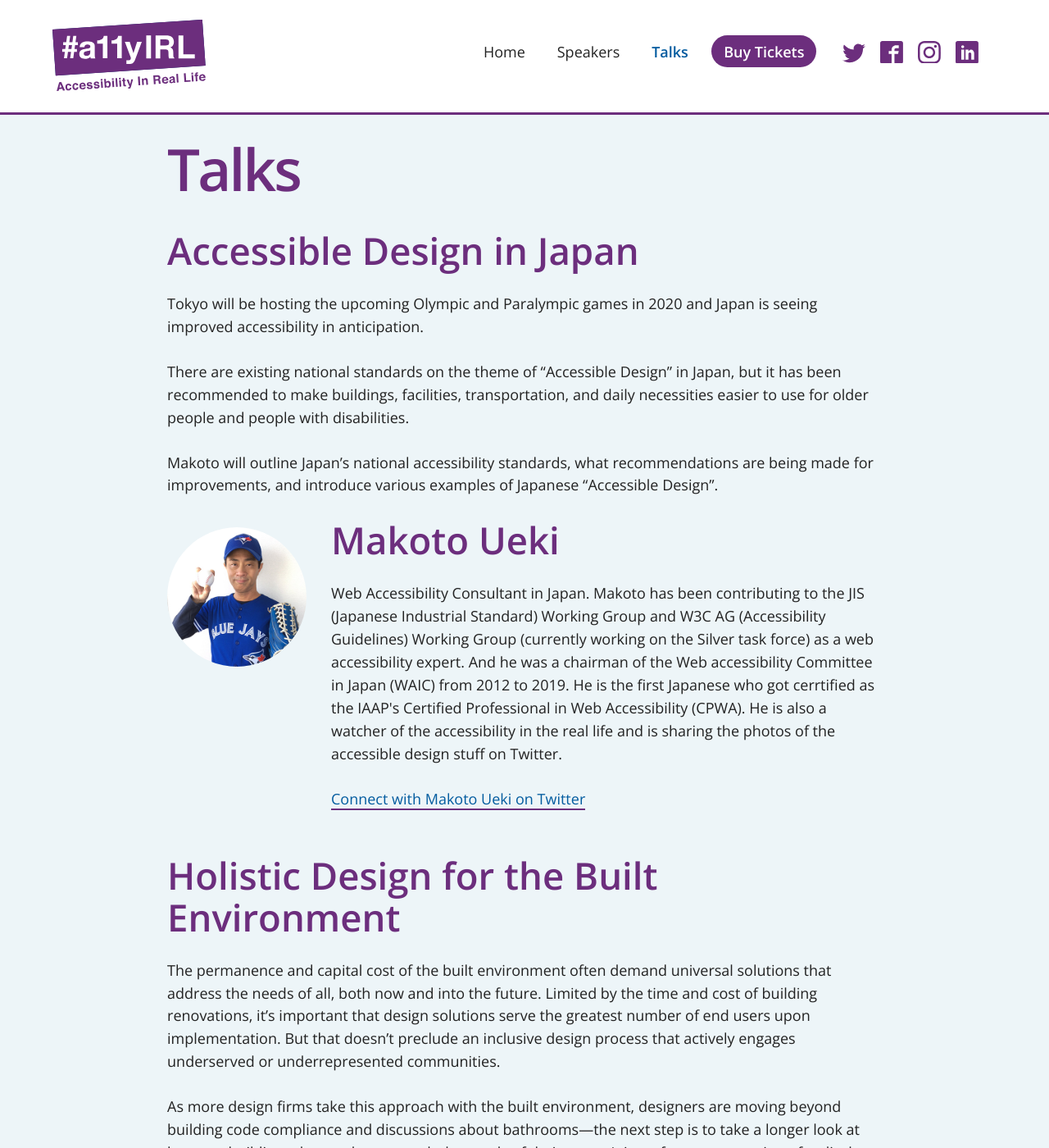
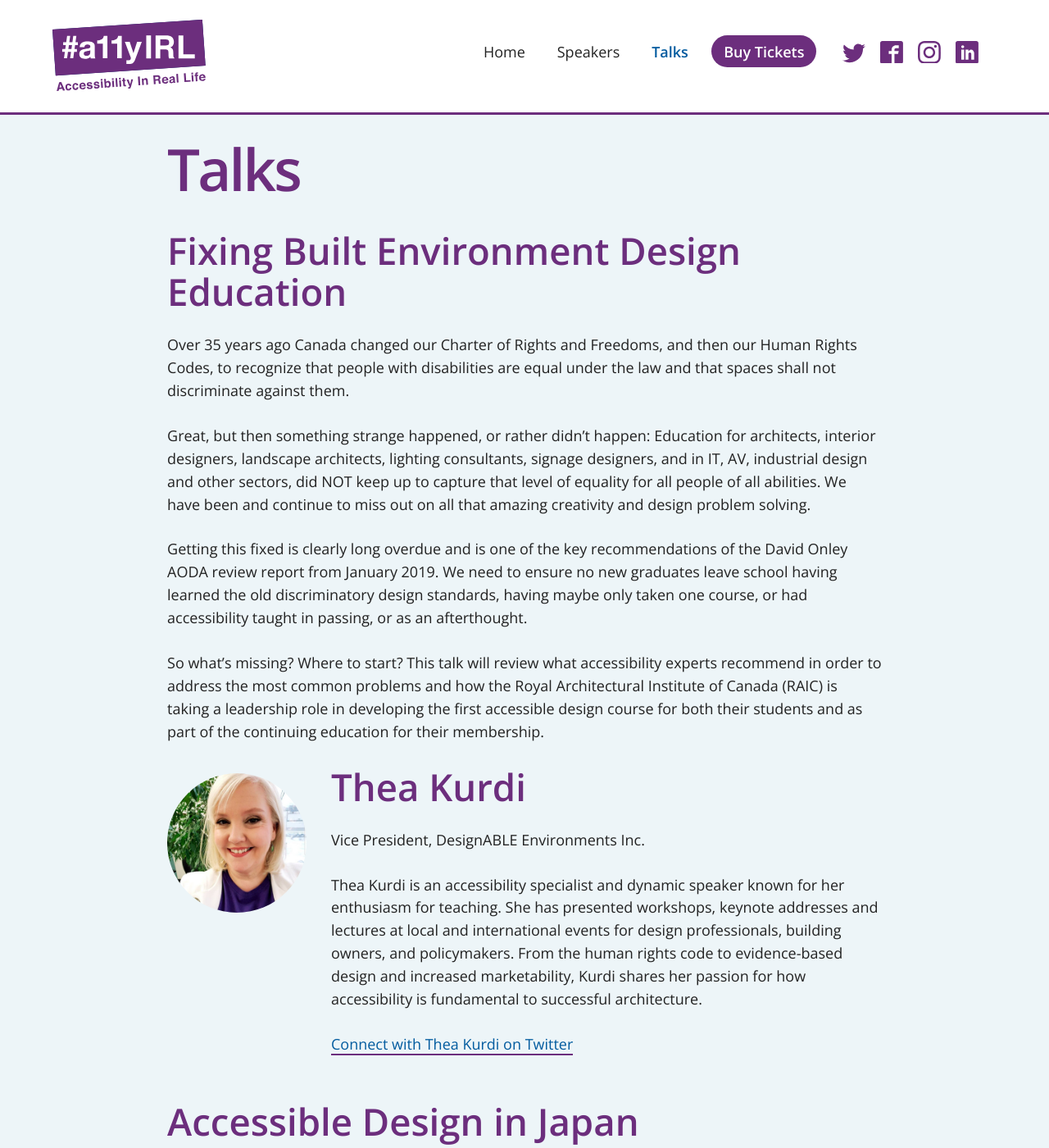
Before and after one commit to a11yTO/static-irl-site, a Jekyll site: the page built from talks.html, in a window 1280 px wide and 1400 px high. Shown: the whole window at 82% size. Built offline with Jekyll 4.4.1, drawn with Linux system fonts in a browser that asks for light colours.

Commit message:
Add Thea's talk

```diff
--- a/talks.html
+++ b/talks.html
@@ -17,15 +17,22 @@ description: Here our planned talks.
             <img src="/assets/speakers/Alastair-Somerville_400x400.jpg" alt="Headshot of Alastair Somerville" />
             <p class="speaker-bio">Alastair Somerville is a Sensory Design Consultant. He works with government agencies, museums and charities in the design of wayfinding systems and the design of public spaces for people with a range of physical and cognitive capacities. Working with new research in perception and new technologies, like VR and 3d printing, he works with people with lived experience to create practical solutions to make places welcoming and accessible to all.</p>
             <p class="speaker-twitter"><a href="https://twitter.com/Acuity_Design" target="_blank">Connect with Alastair Somerville on Twitter</a></p>
-        </section>
+        </section> -->
 
+        <section id="Fixing-Built-Environment-Design-Education" class="talk">
+            <h2 class="talk-name">Fixing Built Environment Design Education</h2>
+            <p class="talk-desc">Over 35 years ago Canada changed our Charter of Rights and Freedoms, and then our Human Rights Codes, to recognize that people with disabilities are equal under the law and that spaces shall not discriminate against them.</p>
+            <p>Great, but then something strange happened, or rather didn’t happen: Education for architects, interior designers, landscape architects, lighting consultants, signage designers, and in IT, AV, industrial design and other sectors, did NOT keep up to capture that level of equality for all people of all abilities. We have been and continue to miss out on all that amazing creativity and design problem solving.</p>
+            <p>Getting this fixed is clearly long overdue and is one of the key recommendations of the David Onley AODA review report from January 2019. We need to ensure no new graduates leave school having learned the old discriminatory design standards, having maybe only taken one course, or had accessibility taught in passing, or as an afterthought.</p>
+            <p>So what’s missing? Where to start? This talk will review what accessibility experts recommend in order to address the most common problems and how the Royal Architectural Institute of Canada (RAIC) is taking a leadership role in developing the first accessible design course for both their students and as part of the continuing education for their membership.</p>
             <section id="Thea-Kurdi" class="speaker-detail clearfix">
                 <h2 class="speaker">Thea Kurdi</h2>
                 <img src="/assets/speakers/Thea-Kurdi_400x400.jpg" alt="Headshot of Thea Kurdi" />
                 <p>Vice President, DesignABLE Environments Inc.</p>
                 <p class="speaker-bio">Thea Kurdi is an accessibility specialist and dynamic speaker known for her enthusiasm for teaching. She has presented workshops, keynote addresses and lectures at local and international events for design professionals, building owners, and policymakers. From the human rights code to evidence-based design and increased marketability, Kurdi shares her passion for how accessibility is fundamental to successful architecture.</p>
                 <p class="speaker-twitter"><a href="https://twitter.com/tkurdi" target="_blank">Connect with Thea Kurdi on Twitter</a></p>
-        </section> -->
+            </section>
+        </section>
 
         <section id="Accessible-Design-in-Japan" class="talk">
             <h2 class="talk-name">Accessible Design in Japan</h2>
```
Lines whose indentation alone changed are shown as unchanged.
